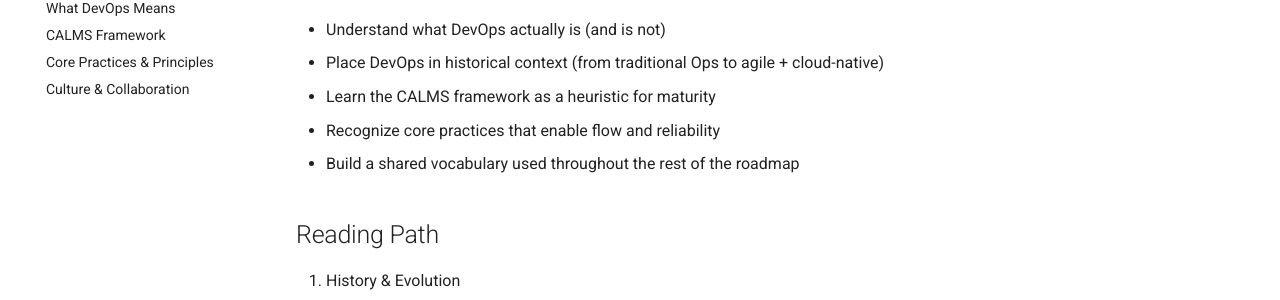
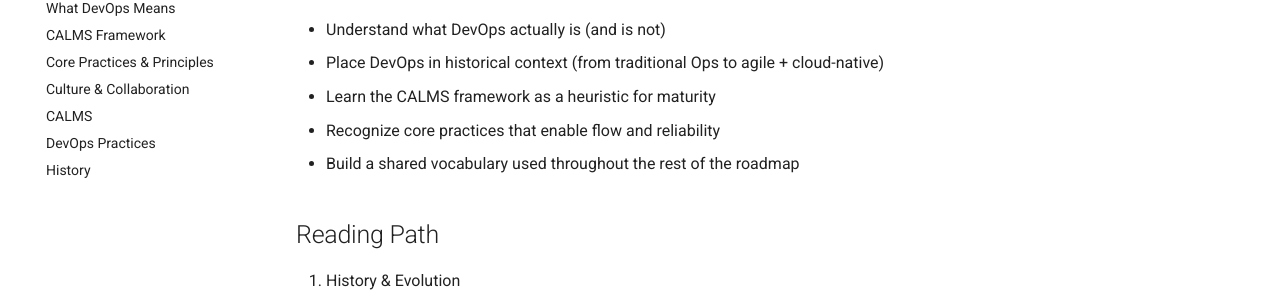
Before and after one commit to mtahle/DevOps-Foundation-Roadmap, an MkDocs documentation site: the page built from docs/introduction/index.md, in a window 1280 px wide. Shown: the part 409-709 px from the top of the page. Built offline with MkDocs 1.6.1 and Material for MkDocs 9.7.7, drawn with Linux system fonts in a browser that asks for light colours; a script that is not in the unit is left out; comment, search, counter and statistics services are not loaded; the version menu is left out.

Commit message:
📚 Update podcast resource links and enhance navigation structure in mkdocs

```diff
--- a/mkdocs.yml
+++ b/mkdocs.yml
@@ -191,12 +191,15 @@ extra:
 nav:
   - Home: index.md
   - Foundations:
-    - introduction/index.md
-    - History & Evolution: introduction/history.md
-    - What DevOps Means: introduction/meaning.md
-    - CALMS Framework: introduction/calms.md
-    - Core Practices & Principles: introduction/practices.md
-    - Culture & Collaboration: introduction/culture.md
+      - introduction/index.md
+      - History & Evolution: introduction/history.md
+      - What DevOps Means: introduction/meaning.md
+      - CALMS Framework: introduction/calms.md
+      - Core Practices & Principles: introduction/practices.md
+      - Culture & Collaboration: introduction/culture.md
+      - CALMS: foundations/calms.md
+      - DevOps Practices: foundations/devops-practices.md
+      - History: foundations/history.md
   - Network & Web Fundamentals:
     - concepts/index.md
     - Internet Basics: concepts/internet-basics.md
```
Also changed, not shown: docs/resources/podcast.md (+1 -1 lines).
